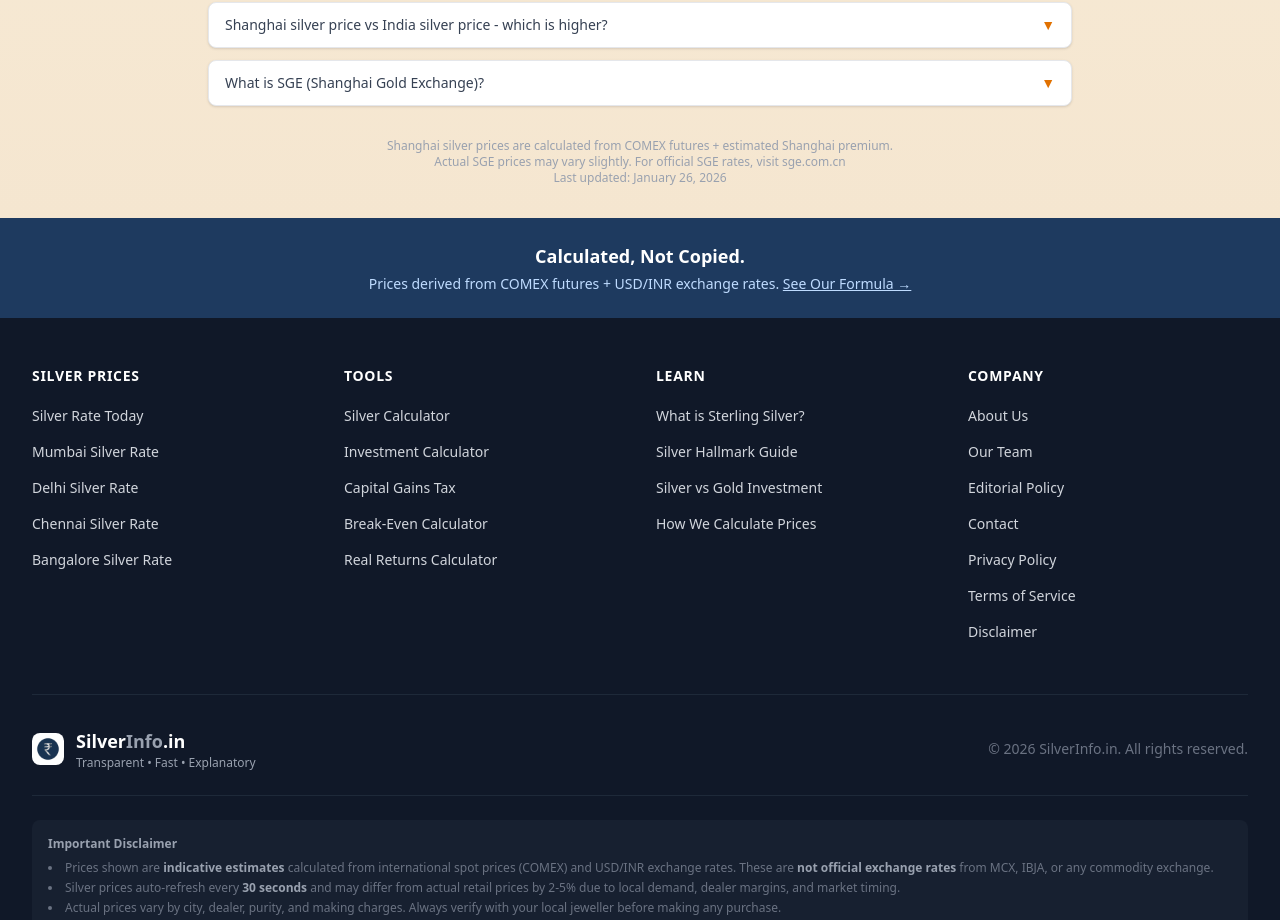
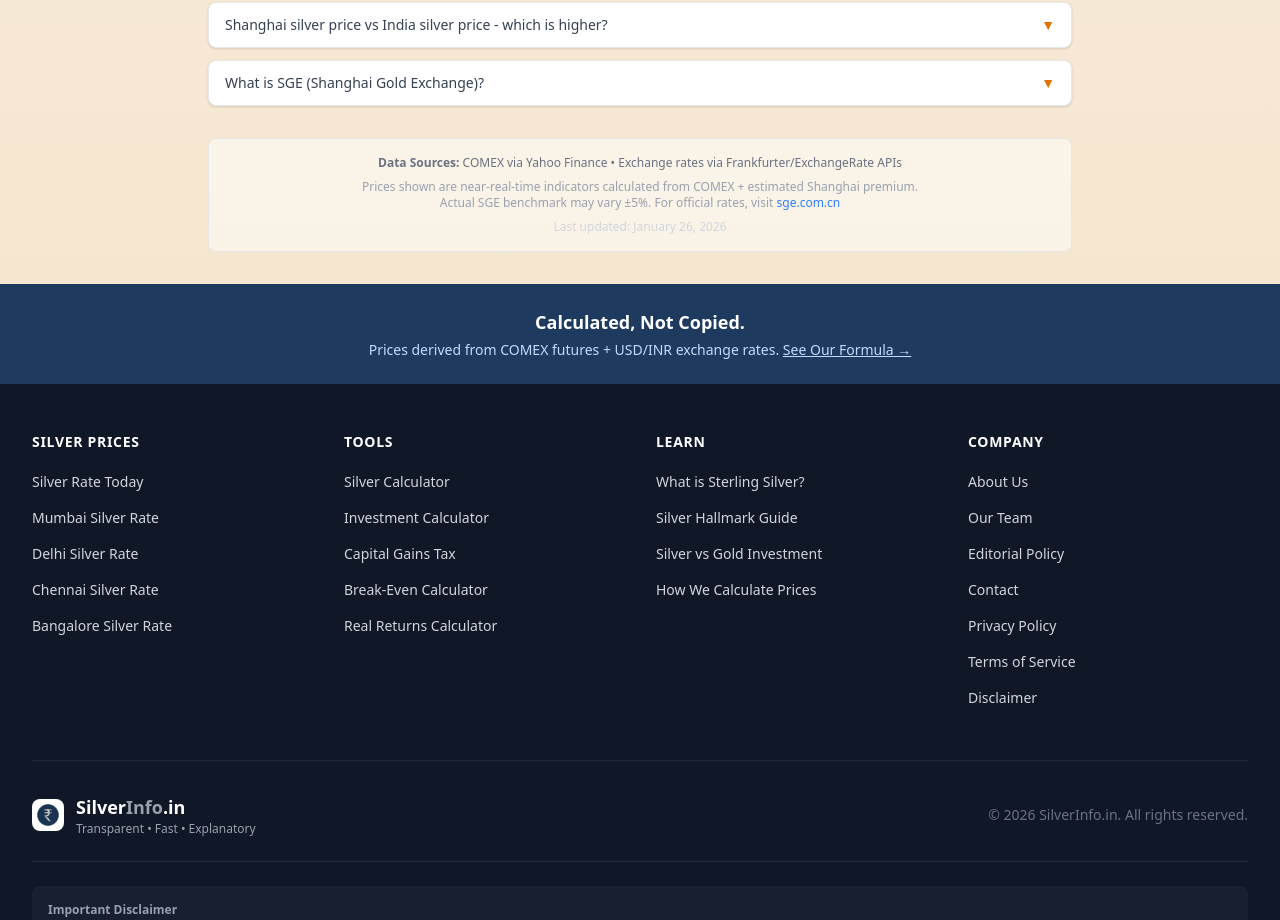
Before and after one commit to achaudhary7/SilverInfo, a Next.js app: page /shanghai-silver-price in a window 1280 px wide. Shown: the part 2058-2978 px from the top of the page. Built offline with nearby package versions, Linux system fonts and the light colour scheme; no server answers.

Commit message:
add: Professional disclaimers for Shanghai price page
- Added 'Prices are near-real-time indicators' disclaimer
- Added data sources info (COMEX, Frankfurter, ExchangeRate APIs)
- Added Â±5% variance note for SGE benchmark
- Added link to official SGE website

```diff
--- a/src/app/shanghai-silver-price/page.tsx
+++ b/src/app/shanghai-silver-price/page.tsx
@@ -443,12 +443,19 @@
           </section>
 
           {/* Footer Note */}
-          <footer className="text-center">
+          <footer className="text-center bg-white/50 rounded-lg p-4 border border-gray-200">
+            <p className="text-xs text-gray-500 mb-2">
+              <strong>Data Sources:</strong> COMEX via Yahoo Finance • Exchange rates via Frankfurter/ExchangeRate APIs
+            </p>
             <p className="text-xs text-gray-400">
-              Shanghai silver prices are calculated from COMEX futures + estimated Shanghai premium.
+              Prices shown are near-real-time indicators calculated from COMEX + estimated Shanghai premium.
               <br />
-              Actual SGE prices may vary slightly. For official SGE rates, visit sge.com.cn
-              <br />
+              Actual SGE benchmark may vary ±5%. For official rates, visit{" "}
+              <a href="https://www.sge.com.cn" target="_blank" rel="noopener noreferrer" className="text-blue-500 hover:underline">
+                sge.com.cn
+              </a>
+            </p>
+            <p className="text-xs text-gray-300 mt-2">
               Last updated: {new Date().toLocaleDateString("en-US", {
                 day: "numeric",
                 month: "long",
--- a/src/components/shanghai/ShanghaiPriceCard.tsx
+++ b/src/components/shanghai/ShanghaiPriceCard.tsx
@@ -389,6 +389,9 @@
           <p className="text-xs mt-1 text-gray-500">
             Shanghai = COMEX × (1 + {price.premiumPercent.toFixed(1)}% premium) × Exchange Rate
           </p>
+          <p className="text-xs mt-2 text-gray-400 italic">
+            Prices are near-real-time indicators and may vary slightly from live exchange quotes.
+          </p>
         </div>
       </div>
 
```
